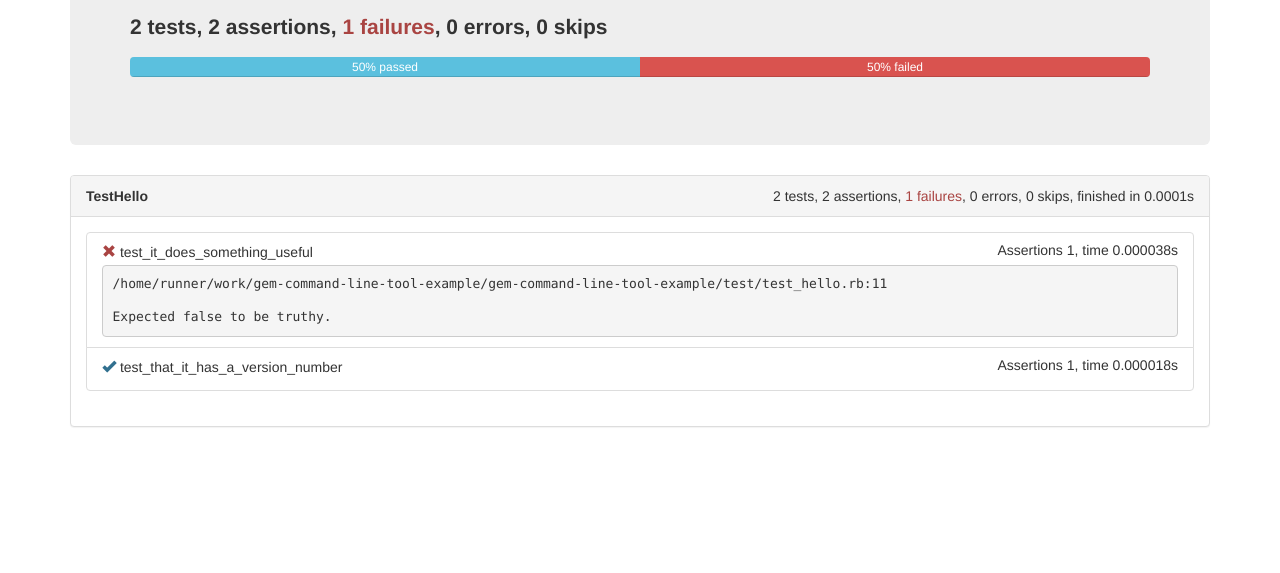
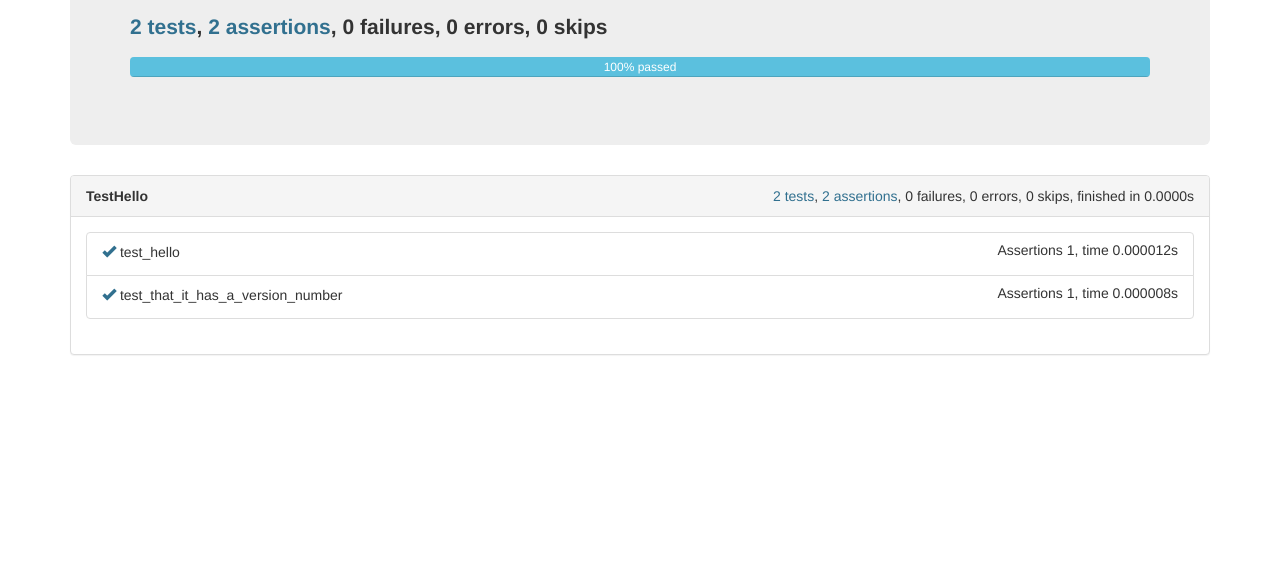
Before and after one commit to mikoto2000/gem-command-line-tool-example, a plain HTML site: page index.html in a window 1280 px wide. Shown: the part 227-800 px from the top of the page. Drawn offline with nearby package versions, Linux system fonts and the light colour scheme.

Commit message:
deploy: 533db47dc0e029b00a7c613e9a4c105d36c21dbe

```diff
--- a/index.html
+++ b/index.html
@@ -11,28 +11,28 @@
 <body>
 <div class="container">
     <div class="jumbotron">
-        <h3><small>Generated on Apr 19, 2022 at 16:55 UTC</small></h3>
+        <h3><small>Generated on Apr 19, 2022 at 17:07 UTC</small></h3>
         <h1>
             Test Results</h1>
         <p>
-            Finished in 0.00s, 1062.86 tests/s, 1062.86 assertions/s
+            Finished in 0.00s, 1098.53 tests/s, 1098.53 assertions/s
         </p>
         <p>
             <strong>
-            <span class="">2 tests</span>,
-            <span class=""> 2 assertions</span>,
-            <span class="text-danger"> 1 failures</span>,
+            <span class="text-info">2 tests</span>,
+            <span class="text-info"> 2 assertions</span>,
+            <span class=""> 0 failures</span>,
             <span class=""> 0 errors</span>,
             <span class=""> 0 skips</span>
             </strong>
         </p>
 
         <div class="progress">
-            <div class="progress-bar progress-bar-info" style="width: 50%">
-                50% passed
+            <div class="progress-bar progress-bar-info" style="width: 100%">
+                100% passed
             </div>
-            <div class="progress-bar progress-bar-danger" style="width: 50%">
-                50% failed
+            <div class="progress-bar progress-bar-danger" style="width: 0%">
+                0% failed
             </div>
             <div class="progress-bar progress-bar-warning" style="width: 0%">
                 0% skipped
@@ -46,12 +46,12 @@
         <div class="panel panel-default">
             <div class="panel-heading"><strong>TestHello</strong>
                 <span class="pull-right">
-                    <span class="">2 tests</span>,
-                    <span class=""> 2 assertions</span>,
-                    <span class="text-danger"> 1 failures</span>,
+                    <span class="text-info">2 tests</span>,
+                    <span class="text-info"> 2 assertions</span>,
+                    <span class=""> 0 failures</span>,
                     <span class=""> 0 errors</span>,
                     <span class=""> 0 skips</span>,
-                    <span> finished in 0.0001s</span>
+                    <span> finished in 0.0000s</span>
                 </span>
             </div>
             <div class="panel-body">
@@ -60,17 +60,13 @@
                         <div class="list-group-item">
                             <h5 class="list-group-item-heading">
 
-                                    <span class="glyphicon glyphicon-remove text-danger"  aria-hidden="true"></span>
+                                    <span class="glyphicon glyphicon-ok text-info" aria-hidden="true"></span>
 
-                                test_it_does_something_useful
+                                test_hello
                                 <span class="pull-right">
-                                    Assertions 1, time 0.000038s
+                                    Assertions 1, time 0.000012s
                                 </span>
                             </h5>
-
-                                <pre class="list-group-item-text">/home/runner/work/gem-command-line-tool-example/gem-command-line-tool-example/test/test_hello.rb:11
-
-Expected false to be truthy.</pre>
 
                         </div>
 
@@ -81,7 +77,7 @@ Expected false to be truthy.</pre>
 
                                 test_that_it_has_a_version_number
                                 <span class="pull-right">
-                                    Assertions 1, time 0.000018s
+                                    Assertions 1, time 0.000008s
                                 </span>
                             </h5>
 
```
